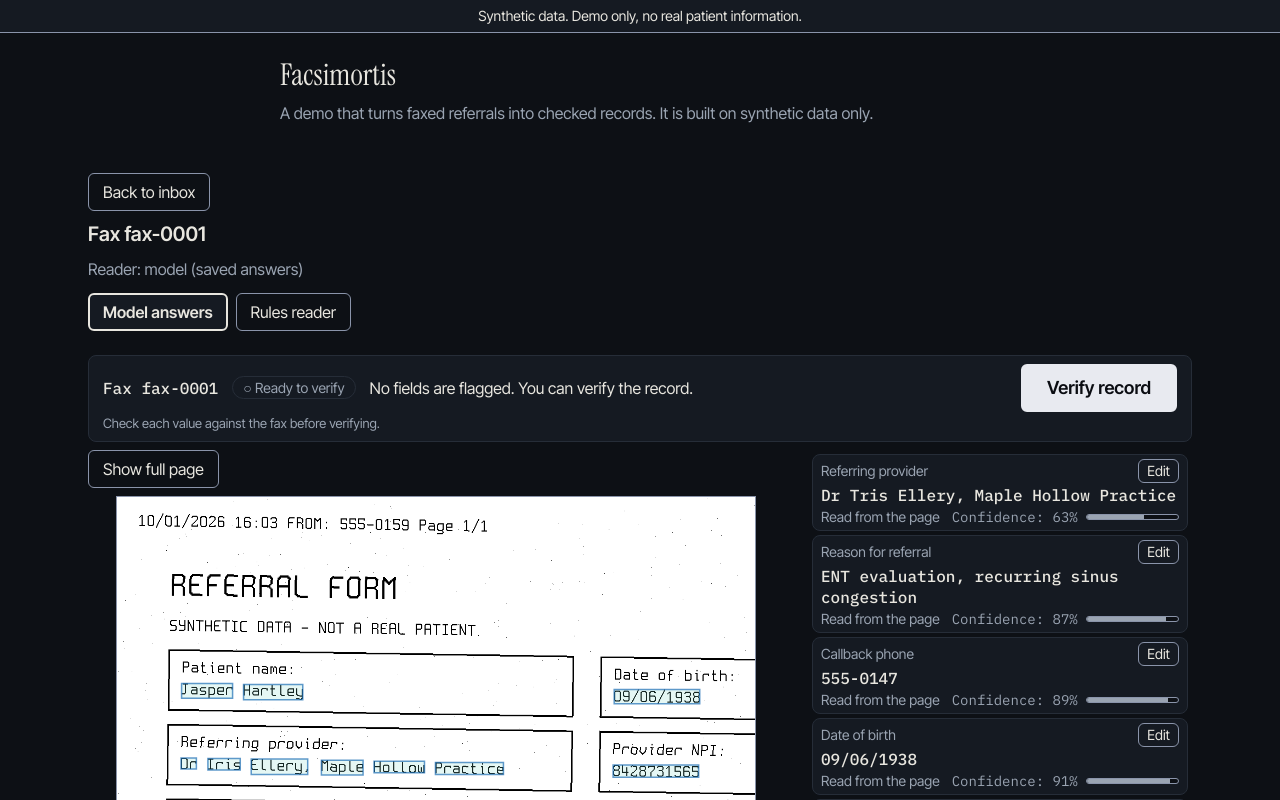
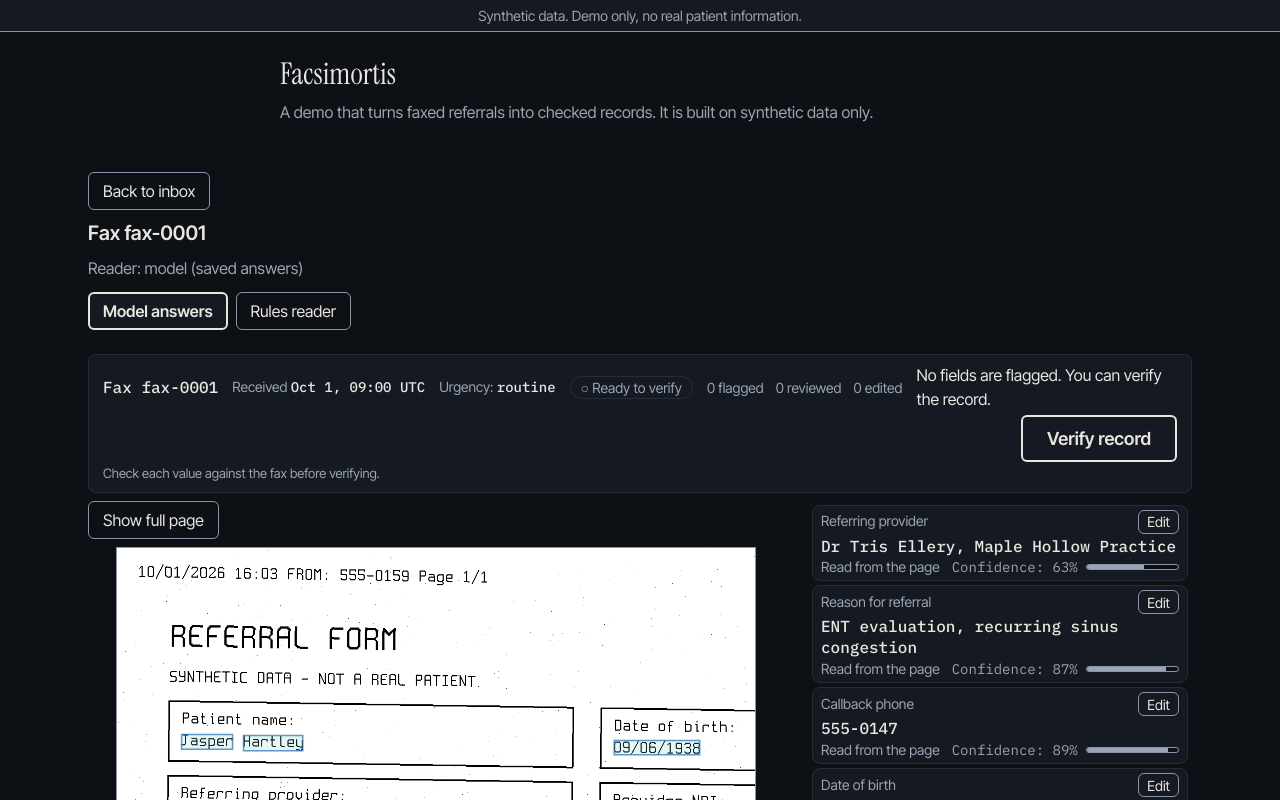
Before and after one commit to topmember-build/facsimortis, a React (Vite) app in the folder web/: page / in a window 1280 px wide. Both pictures are taken after a click on the button 640 px from the left and 331 px from the top of the page. Shown: the top 800 px of the page. Built offline with nearby package versions, Linux system fonts and the light colour scheme.

Commit message:
D2: top bar, banner, summary counts and Verify button restyle

```diff
--- a/web/src/FaxView.tsx
+++ b/web/src/FaxView.tsx
@@ -9,7 +9,7 @@ import { FIELD_LABELS, NOT_FOUND_TEXT } from './field-labels';
 import { READER_LABEL, type ReaderName } from './flags';
 import { ghostRects } from './ghost';
 import { NO_CHANGE_TEXT, ReviewPanel, SummaryBar } from './ReviewPanel';
-import type { VerifiedRecord } from './record';
+import { liveSummary, type VerifiedRecord } from './record';
 import {
   LAID_TO_REST,
   NO_ANSWER_VERIFY_REASON,
@@ -93,6 +93,14 @@ function selectionLine(fields: readonly Field[], selection: Selection | null, re
     return `Showing source for ${label}: ${NOT_FOUND_TEXT.toLowerCase()}, so there is nothing to highlight.`;
   }
   return `Showing source for ${label}: ${field.value}`;
+}
+
+/** The urgency now shown for the chosen reader: the reviewer's value, else the page value; null when empty. */
+function shownUrgency(fields: readonly Field[], review: ReviewState): string | null {
+  const entered = fieldReview(review, 'urgency').enteredValue;
+  if (entered !== null) return entered.trim() === '' ? null : entered;
+  const page = fields.find((f) => f.name === 'urgency')?.value ?? null;
+  return page === null || page.trim() === '' ? null : page;
 }
 
 /**
@@ -370,6 +378,9 @@ export function FaxView({ item, fax, reader, openedBy, referenceDate, review, on
       {/* Last in the DOM so Verify follows the fields in tab order; CSS (flex order) shows it first. */}
       <SummaryBar
         faxId={item.entry.id}
+        receivedAt={item.entry.receivedAt}
+        urgency={result.status === 'ok' ? shownUrgency(fields, review) : undefined}
+        counts={result.status === 'ok' ? liveSummary(fields, review) : undefined}
         status={status}
         verified={verified !== null}
         enabled={result.status === 'ok' && canVerify(fields, review, referenceDate)}
--- a/web/src/ReviewPanel.tsx
+++ b/web/src/ReviewPanel.tsx
@@ -2,7 +2,8 @@ import { useEffect, useId, useRef, useState, type KeyboardEvent, type Ref } from
 import type { Field, FieldName } from '../../src/extract/schema.js';
 import { FORMAT_HINTS, editLabel } from './edit-hints';
 import { FIELD_LABELS, NOT_FOUND_TEXT } from './field-labels';
-import { ACCEPTED_DESPITE_TEXT, summaryLines, verifiedLine, type VerifiedRecord } from './record';
+import { formatReceived } from './format';
+import { ACCEPTED_DESPITE_TEXT, summaryLines, verifiedLine, type Summary, type VerifiedRecord } from './record';
 import {
   LAID_TO_REST,
   VERIFY_NOTE,
@@ -293,8 +294,17 @@ export function LaidToRest({ record, onDownload }: { record: VerifiedRecord; onD
   );
 }
 
+/** The inbox's received time followed by " UTC". The sample data has no zone; the demo clock is shown as UTC. */
+export const receivedLine = (receivedAt: string): string => `${formatReceived(receivedAt)} UTC`;
+
 export interface SummaryBarProps {
   faxId: string;
+  /** The inbox entry's receivedAt. Omitted: no received time is shown. */
+  receivedAt?: string;
+  /** The urgency now shown: the reviewer's value, else the page value; null when empty. Undefined: reader has no answer. */
+  urgency?: string | null | undefined;
+  /** Counts from summarise() (see record.ts). Omitted when the reader has no answer. */
+  counts?: Pick<Summary, 'flagged' | 'reviewed' | 'edited'> | undefined;
   status: string;
   /** Verified: the bar shows the status only. No reason, note or Verify button. */
   verified: boolean;
@@ -309,14 +319,41 @@ export interface SummaryBarProps {
  * button. FaxView puts it LAST in the DOM and CSS shows it first (flex order), so the tab
  * order is: fields, then Verify.
  */
-export function SummaryBar({ faxId, status, verified, enabled, reason, onVerify, barRef }: SummaryBarProps) {
+export function SummaryBar({ faxId, receivedAt, urgency, counts, status, verified, enabled, reason, onVerify, barRef }: SummaryBarProps) {
   return (
     <div className="summary-bar" role="region" aria-label="Review summary" ref={barRef}>
       <div className="summary-row">
         <span className="summary-id">Fax {faxId}</span>
+        {receivedAt !== undefined && (
+          <span className="summary-meta" data-summary-received="true">
+            Received{' '}
+            <time className="summary-value" dateTime={receivedAt}>
+              {receivedLine(receivedAt)}
+            </time>
+          </span>
+        )}
+        {urgency !== undefined && (
+          <span className="summary-meta" data-summary-urgency="true">
+            Urgency: <span className="summary-value">{urgency ?? NOT_READ_TEXT}</span>
+          </span>
+        )}
         <span className="review-status">
           <span aria-hidden="true">○</span> {status}
         </span>
+        {counts && (
+          <span className="summary-counts" data-summary-counts="true">
+            <span className={counts.flagged > 0 ? 'summary-count count-flag' : 'summary-count'} data-count="flagged">
+              {counts.flagged > 0 && <span aria-hidden="true">⚑ </span>}
+              {counts.flagged} flagged
+            </span>
+            <span className="summary-count" data-count="reviewed">
+              {counts.reviewed} reviewed
+            </span>
+            <span className="summary-count" data-count="edited">
+              {counts.edited} edited
+            </span>
+          </span>
+        )}
         {!verified && (
           <p id="verify-reason" className="verify-reason" aria-live="polite">
             {reason}
--- a/web/src/record.ts
+++ b/web/src/record.ts
@@ -1,5 +1,5 @@
 import { z } from 'zod';
-import { FIELD_ORDER, FieldNameSchema } from '../../src/extract/schema.js';
+import { FIELD_ORDER, FieldNameSchema, type Field } from '../../src/extract/schema.js';
 import type { SampleFax } from '../../src/samples/schema.js';
 import { FIELD_LABELS } from './field-labels';
 import type { ReaderName } from './flags';
@@ -114,6 +114,31 @@ export const VerifiedRecordSchema = z
 export type VerifiedRecord = z.infer<typeof VerifiedRecordSchema>;
 export type VerifiedField = z.infer<typeof VerifiedFieldSchema>;
 
+/** Pure. The record's fields for a reader's fields and a review state. Used by the export and the live counts. */
+export function verifiedFields(readerFields: readonly Field[], state: ReviewState): VerifiedField[] {
+  return readerFields.map((field) => {
+    const review = fieldReview(state, field.name);
+    const edited = review.enteredValue !== null;
+    return {
+      name: field.name,
+      label: FIELD_LABELS[field.name],
+      originalValue: field.value,
+      wordIds: [...field.wordIds],
+      confidence: field.confidence,
+      originalFlags: [...field.flags],
+      finalValue: edited ? review.enteredValue : field.value,
+      source: edited ? ('reviewer' as const) : ('page' as const),
+      reviewed: review.reviewed,
+      acceptedDespiteFlag: review.acceptedDespiteFlag,
+      failedChecks: [...review.failedChecks],
+    };
+  });
+}
+
+/** Pure. The counts shown in the summary bar: the same summarise() the export uses. */
+export const liveSummary = (readerFields: readonly Field[], state: ReviewState): Summary =>
+  summarise(verifiedFields(readerFields, state));
+
 export interface BuildRecordInput {
   fax: SampleFax;
   reader: ReaderName;
@@ -133,23 +158,7 @@ export function buildVerifiedRecord(input: BuildRecordInput): VerifiedRecord | n
   const result = input.fax.readers[input.reader];
   if (result.status !== 'ok') return null;
   const actions: ReviewAction[] = input.state.actions.map((action) => ({ ...action }));
-  const fields: VerifiedField[] = result.fields.map((field) => {
-    const review = fieldReview(input.state, field.name);
-    const edited = review.enteredValue !== null;
-    return {
-      name: field.name,
-      label: FIELD_LABELS[field.name],
-      originalValue: field.value,
-      wordIds: [...field.wordIds],
-      confidence: field.confidence,
-      originalFlags: [...field.flags],
-      finalValue: edited ? review.enteredValue : field.value,
-      source: edited ? ('reviewer' as const) : ('page' as const),
-      reviewed: review.reviewed,
-      acceptedDespiteFlag: review.acceptedDespiteFlag,
-      failedChecks: [...review.failedChecks],
-    };
-  });
+  const fields = verifiedFields(result.fields, input.state);
   return {
     synthetic: true,
     notice: SYNTHETIC_NOTICE,
--- a/web/src/styles.css
+++ b/web/src/styles.css
@@ -43,15 +43,19 @@ body {
   color: var(--muted);
 }
 
-/* One slim notice at the very top. Not sticky: it scrolls away so the review summary bar keeps the top.
-   --text on --panel is 14.3:1. Neutral colours only; never the ghost or flag colours. */
+/* One slim (32px) notice at the very top. Not sticky: it scrolls away so the review summary bar keeps the top.
+   --text-muted on --panel is 6.9:1. Neutral colours only; never the ghost or flag colours. */
 .synthetic-banner {
-  padding: 0.375rem 1rem;
+  display: flex;
+  align-items: center;
+  justify-content: center;
+  min-height: 2rem;
+  padding: 0.25rem 1rem;
   background: var(--panel);
-  color: var(--text);
+  color: var(--text-muted);
   border-bottom: 1px solid var(--edge);
   font-size: 0.875rem;
-  line-height: 1.4;
+  line-height: 1.25;
   text-align: center;
 }
 
@@ -96,34 +100,33 @@ h2 {
   font-weight: 600;
 }
 
-/* The one primary action: Verify record. Filled, larger, never the ghost or flag colour.
-   Contrast: enabled text #0b0d12 on #e8eaf0 = 16.2:1; fill against the bar (#161b26) = 14.3:1.
-   aria-disabled: fill #3a4458 with text #e8eaf0 = 8.1:1, a dashed --edge border and a
+/* The one primary action: Verify record. Outlined, 44px high, bold, never the ghost or flag colour.
+   Contrast on the bar (--panel): text --text 14.0:1, solid --text border 14.0:1.
+   aria-disabled: text --text 14.0:1, a dashed --edge border (5.7:1), lighter weight and a
    not-allowed cursor, so it does not rely on colour alone (the reason text explains why). */
 .button-primary,
 .button.button-primary {
-  --primary-fill: #e8eaf0;
-  --primary-ink: #0b0d12;
-  min-height: 3rem;
+  --primary-fill: transparent;
+  --primary-ink: var(--text);
+  min-height: 2.75rem;
   padding: 0.5rem 1.5rem;
   font-size: 1.125rem;
   font-weight: 700;
   color: var(--primary-ink);
   background: var(--primary-fill);
-  border: 2px solid var(--primary-fill);
+  border: 2px solid var(--text);
 }
 
 .button.button-primary:hover {
-  background: #ffffff;
-  border-color: #ffffff;
+  background: var(--panel-raised);
 }
 
 .button.button-primary[aria-disabled='true'],
 .button.button-primary[aria-disabled='true']:hover {
   color: var(--text);
-  background: var(--border);
+  background: transparent;
   border: 2px dashed var(--edge);
-  font-weight: 600;
+  font-weight: 500;
   cursor: not-allowed;
 }
 
@@ -306,7 +309,9 @@ button.row-button:hover {
   top: 0;
   z-index: 10;
   display: grid;
+  align-content: center;
   gap: 0.125rem;
+  min-height: 4.5rem;
   padding: 0.5rem 0.875rem;
   background: var(--panel);
   border: 1px solid var(--border);
@@ -326,6 +331,35 @@ button.row-button:hover {
 
 .summary-id {
   font-weight: 500;
+}
+
+.summary-meta {
+  color: var(--text-muted);
+  font-size: 0.875rem;
+}
+
+.summary-value {
+  color: var(--text);
+  font-family: var(--font-data);
+  font-weight: 500;
+}
+
+/* Counts: neutral, except the flagged count, which uses the flag colour (and an icon and text). */
+.summary-counts {
+  display: inline-flex;
+  flex-wrap: wrap;
+  gap: 0 0.75rem;
+  font-size: 0.875rem;
+  color: var(--text-muted);
+}
+
+.summary-count.count-flag {
+  color: var(--flag);
+  font-weight: 600;
+}
+
+.summary-bar .button-primary {
+  margin-left: auto;
 }
 
 .summary-bar .verify-reason {
--- a/web/src/theme.css
+++ b/web/src/theme.css
@@ -107,6 +107,7 @@
 .row-id,
 .row-time,
 .summary-id,
+.summary-value,
 .field-value,
 .confidence,
 .edit-form input {
```
Also changed, not shown: 2 other files (tests, documents, lock files or other folders).
